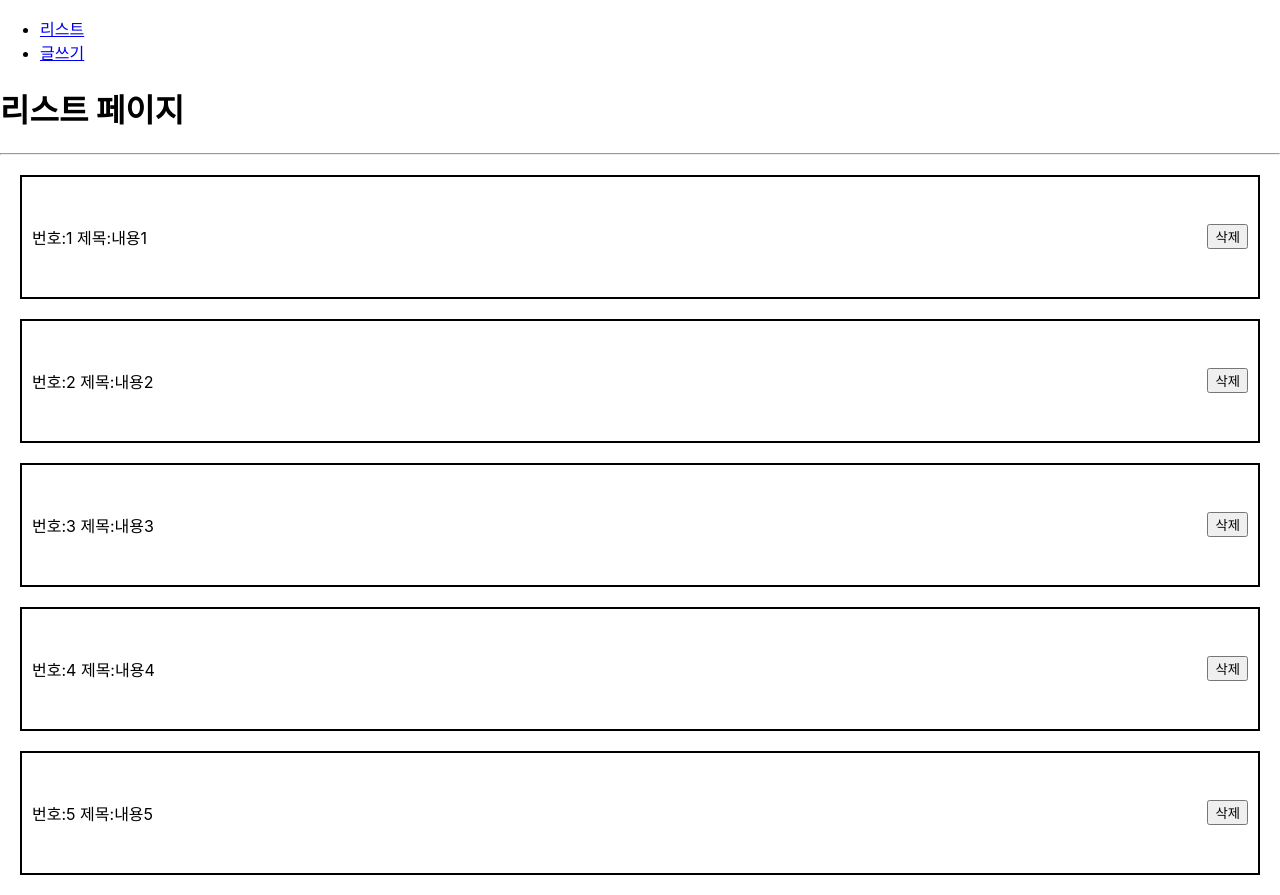
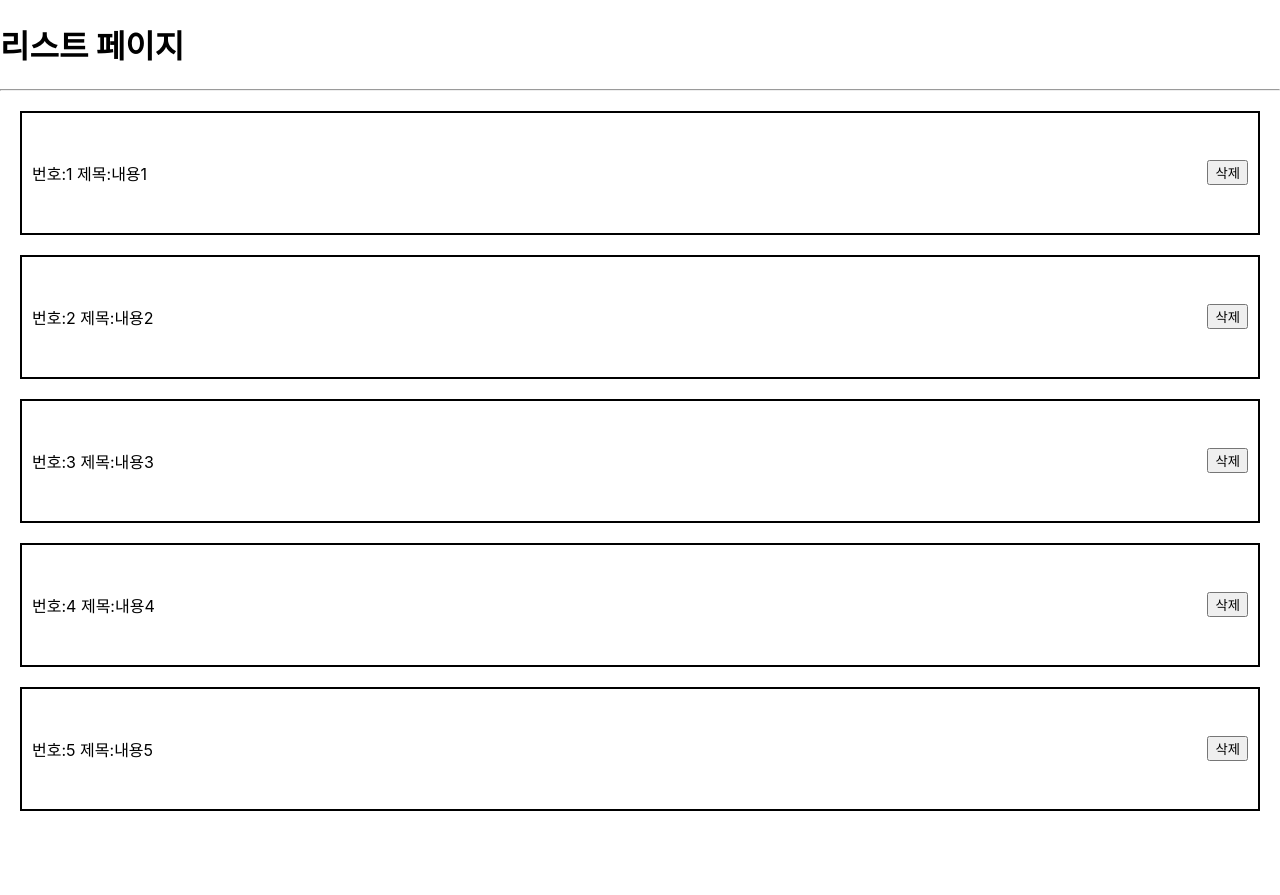
Before and after one commit to ckswns879/board-app, a React (Create React App) app: page / in a window 1280 px wide. After the commit the page ends 831 px from the top, so only its background shows below. Built offline with nearby package versions, Linux system fonts and the light colour scheme.

Commit message:
refactor : refactoring

```diff
--- a/src/App.js
+++ b/src/App.js
@@ -1,17 +1,10 @@
-import { Route, Routes } from 'react-router-dom';
 import './App.css';
-import Navigation from './components/Navigation';
 import ListPage from './page/ListPage';
-import WritePage from './page/WritePage';
 
 function App() {
   return (
 <>
-<Navigation />
-<Routes>
-<Route path='/' exact={true} element={<ListPage />} />
-<Route path='/write' exactct={true} element={<WritePage />} />
-</Routes>
+<ListPage />
 </>
   );
 }
```
